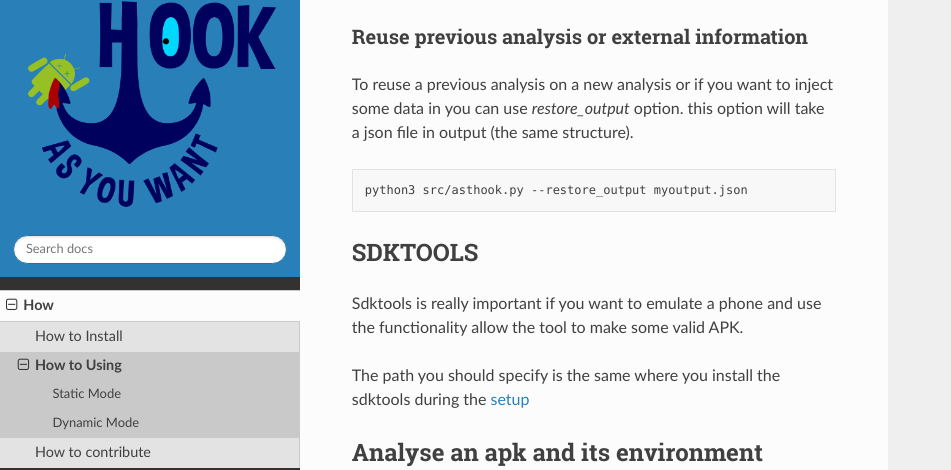
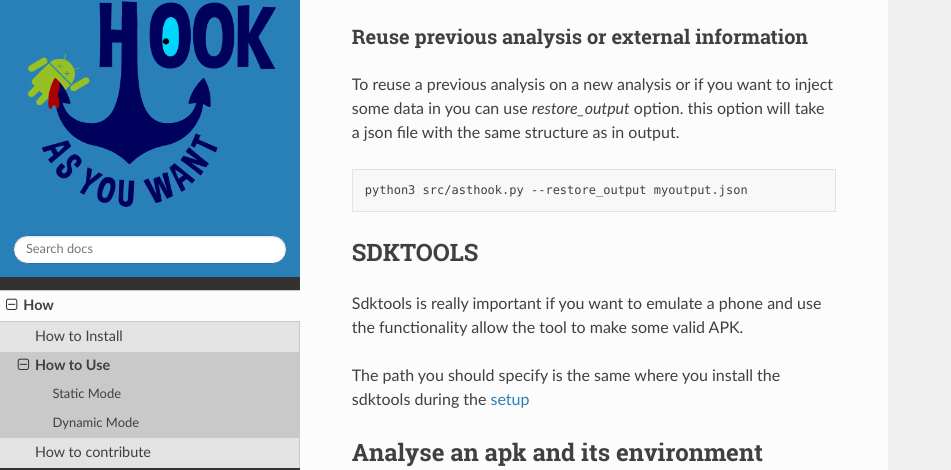
Before and after one commit to Mrbenoit624/ASThook, a Sphinx documentation site: the page built from docs/source/how.using.rst, in a window 1280 px wide and 900 px high, scrolled down 4549 px. Shown: the part 159-629 px from the top of the window, without its empty margins (0-951 px from the left). Built offline with Sphinx 7.4.7 and the Read the Docs theme 2.0.0, drawn with Linux system fonts in a browser that asks for light colours; pages that are not in the unit, such as notebooks, are missing from menus; some of the changed text lies outside the part shown.

Commit message:
[REVIEW][DOC] Correct docs

```diff
--- a/docs/source/how.using.rst
+++ b/docs/source/how.using.rst
@@ -1,5 +1,5 @@
 ============
-How to Using
+How to Use
 ============
 
 Usage:
@@ -247,7 +247,8 @@ Reuse previous analysis or external information
 
 To reuse a previous analysis on a new analysis or if you want to inject some
 data in you can use `restore_output` option. this option will take a json file
-in output (the same structure).
+with the same structure as in output.
+
 
 .. code-block:: bash
 
--- a/src/static/module/Taint/taint.py
+++ b/src/static/module/Taint/taint.py
@@ -307,8 +307,8 @@ class InitOut:
     @classmethod
     def call(cls, r, path):
         #TaintElt.print()
-        #info("Rendering taint analysis on pdf...")
-        #TaintElt.graphiz(orphan=False)
+        info("Rendering taint analysis on pdf...")
+        TaintElt.graphiz(orphan=False)
         return r
 
 
```
Also changed, not shown: docs/source/index.rst (line endings or trailing spaces).
